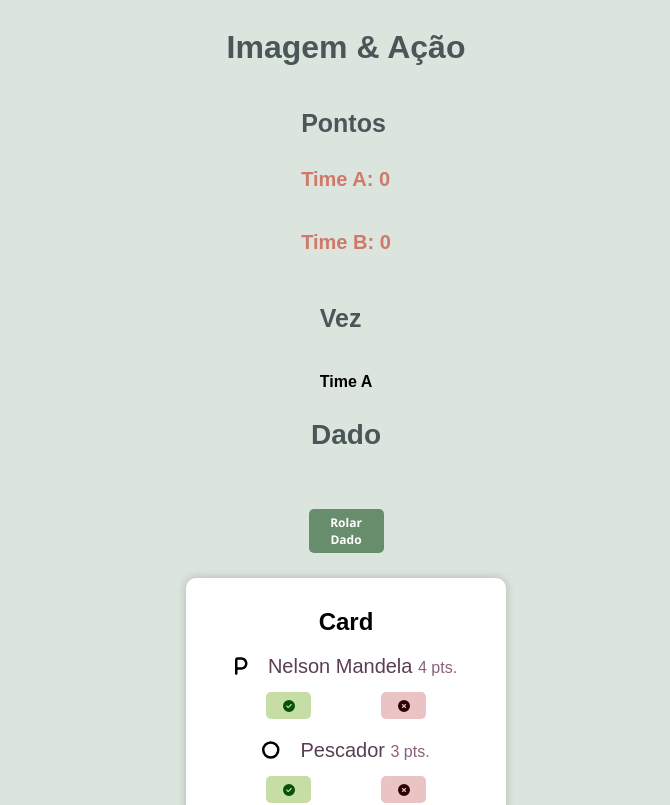
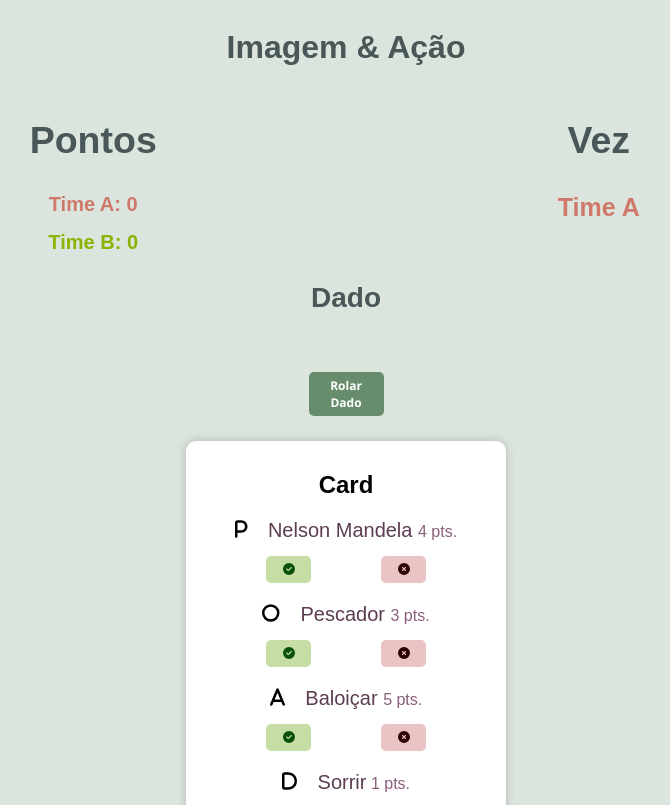
Before and after one commit to joaoluizc/img-acao, a React (Vite) app: page / in a window 1280 px wide. Shown: the top 805 px of the page, without its empty margins (294-964 px from the left). Built offline with nearby package versions, Linux system fonts and the light colour scheme.

Commit message:
Arrumado CSS 90%

```diff
--- a/src/App.css
+++ b/src/App.css
@@ -7,17 +7,21 @@ body {
     font-family: sans-serif;
     color: #4A5759;
     font-size: 25px;
-    margin-top: 50px;
-    margin-bottom: 40px;
+    display: flex;
+    flex-direction: column;
+    align-items: center;
+    flex-wrap: wrap;
+    align-content: stretch;
+    justify-content: flex-start;
+    width: 50%;
 }
 
-.turn{
-    font-family: sans-serif;
-    font-size: 90px;
-    margin-bottom: 50px;
-    margin-top: 60px;
+.teamA {
     color: #CE796B;
+}
 
+.teamB {
+    color: #8ab303;
 }
 
 .appWrapper {
@@ -38,16 +42,28 @@ body {
     font-family: sans-serif;
     color: #4A5759;
     font-size: 25px;
+    width: 50% !important;
+    display: flex;
+    flex-direction: column;
+    align-items: center;
 }
 
 .points-team-a {
 color: #CE796B;
 font-size: 20px;
-margin-bottom: 40px;
-margin-top: 30px;
 }
 
 .points-team-b {
-    color: #CE796B;
+    color: #8ab303;
     font-size: 20px;
+    margin-top: 15px;
 }
+
+
+.sideWrapper {
+    display: flex;
+    flex-direction: row;
+    width: 80%;
+    justify-content: space-between;
+
+}
--- a/src/App.jsx
+++ b/src/App.jsx
@@ -8,8 +8,10 @@ function App() {
   return (
     <div className='appWrapper'>
       <h1 className='titleWrapper'>Imagem & Ação</h1>
+      <div className='sideWrapper'>
       <ScoreBoard />
       <TurnBoard />
+      </div>
       <Dice />
       <Card/>
     </div>
--- a/src/Card.css
+++ b/src/Card.css
@@ -39,7 +39,6 @@
  margin-top: 10px;
  border-radius: 30px;
  margin-right: 15px;
-
  width: 10px;
 }
 
@@ -64,7 +63,6 @@
 }
 
 .ruan {
-
  align-self: baseline;
   font-family: sans-serif;
   color: #5c3d52;
--- a/src/Dice.css
+++ b/src/Dice.css
@@ -21,7 +21,7 @@ button {
     font-family: 'Segoe UI', Tahoma, Geneva, Verdana, sans-serif;
     width: 15%;
     color: white;
-    padding: 5px 10px;
+    padding: 5px;
     text-align: center;
     font-size: 12px;
     border-radius: 5px;
--- a/src/Provider.jsx
+++ b/src/Provider.jsx
@@ -1,4 +1,3 @@
-import React from 'react';
 import PropTypes from 'prop-types';
 import Context from './Context';
 import { useState } from 'react';
--- a/src/ScoreBoard.jsx
+++ b/src/ScoreBoard.jsx
@@ -4,8 +4,8 @@ import Context from './Context';
 function ScoreBoard () {
   const { points } = useContext(Context);
   return (
-    <div>
-      <h2 className='pontosWrapper'>Pontos</h2>
+    <div className='pontosWrapper'>
+      <h2>Pontos</h2>
       <div className="points-team-a"><strong>Time A: { points.teamA }</strong></div>
       <div className="points-team-b"><strong>Time B: { points.teamB }</strong></div>
     </div>
--- a/src/TurnBoard.jsx
+++ b/src/TurnBoard.jsx
@@ -4,9 +4,9 @@ import Context from './Context';
 function TurnBoard () {
   const { turn } = useContext(Context);
   return (
-  <div>
-    <h2 className='vezWrapper'><strong>Vez</strong></h2>
-    <div id="turn"> <strong>{ turn === 'teamA' ? 'Time A' : 'Time B' }</strong></div>
+  <div className='vezWrapper'>
+    <h2><strong>Vez</strong></h2>
+    <div className={turn} id="turn"> <strong>{ turn === 'teamA' ? 'Time A' : 'Time B' }</strong></div>
   </div>
   )
 }
```
